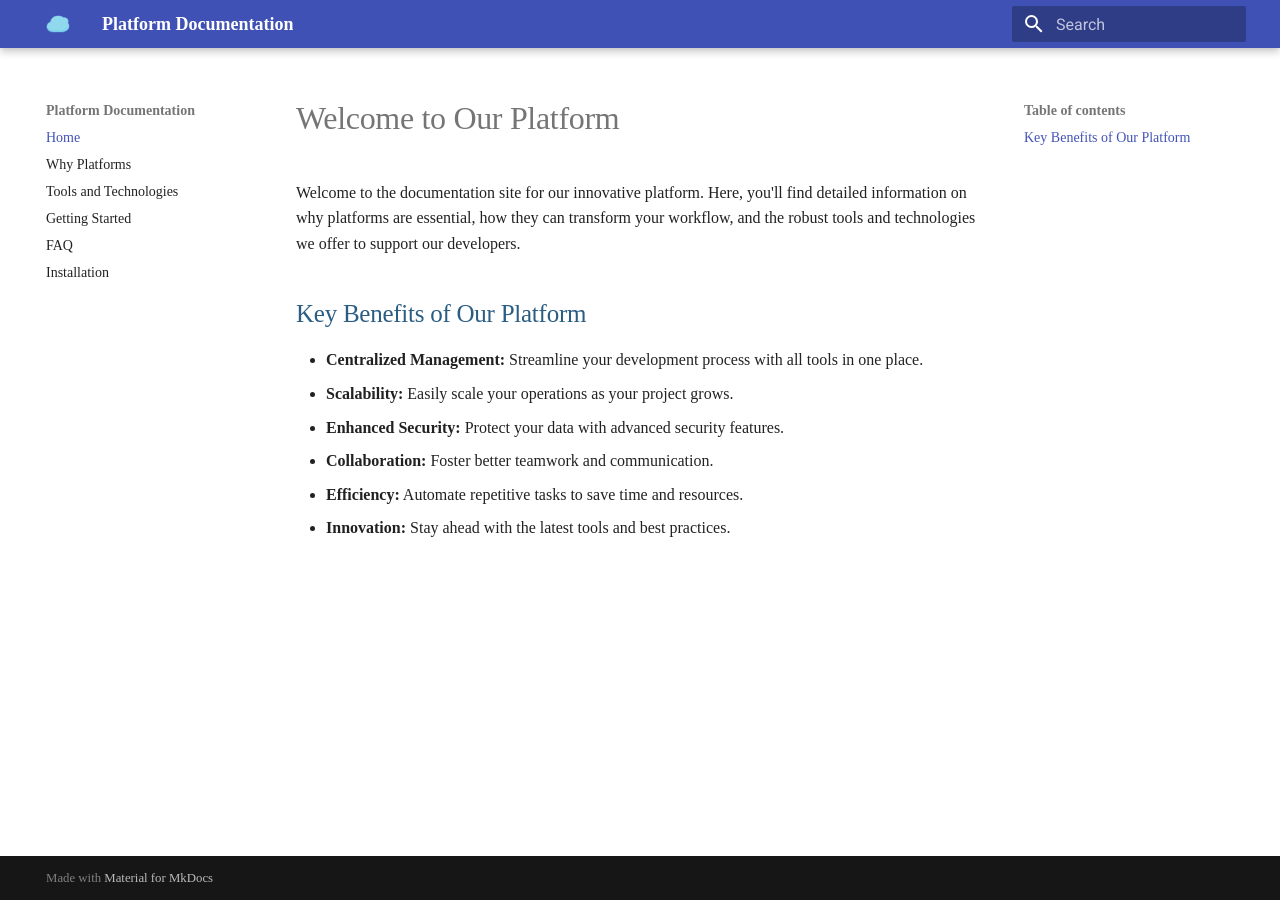
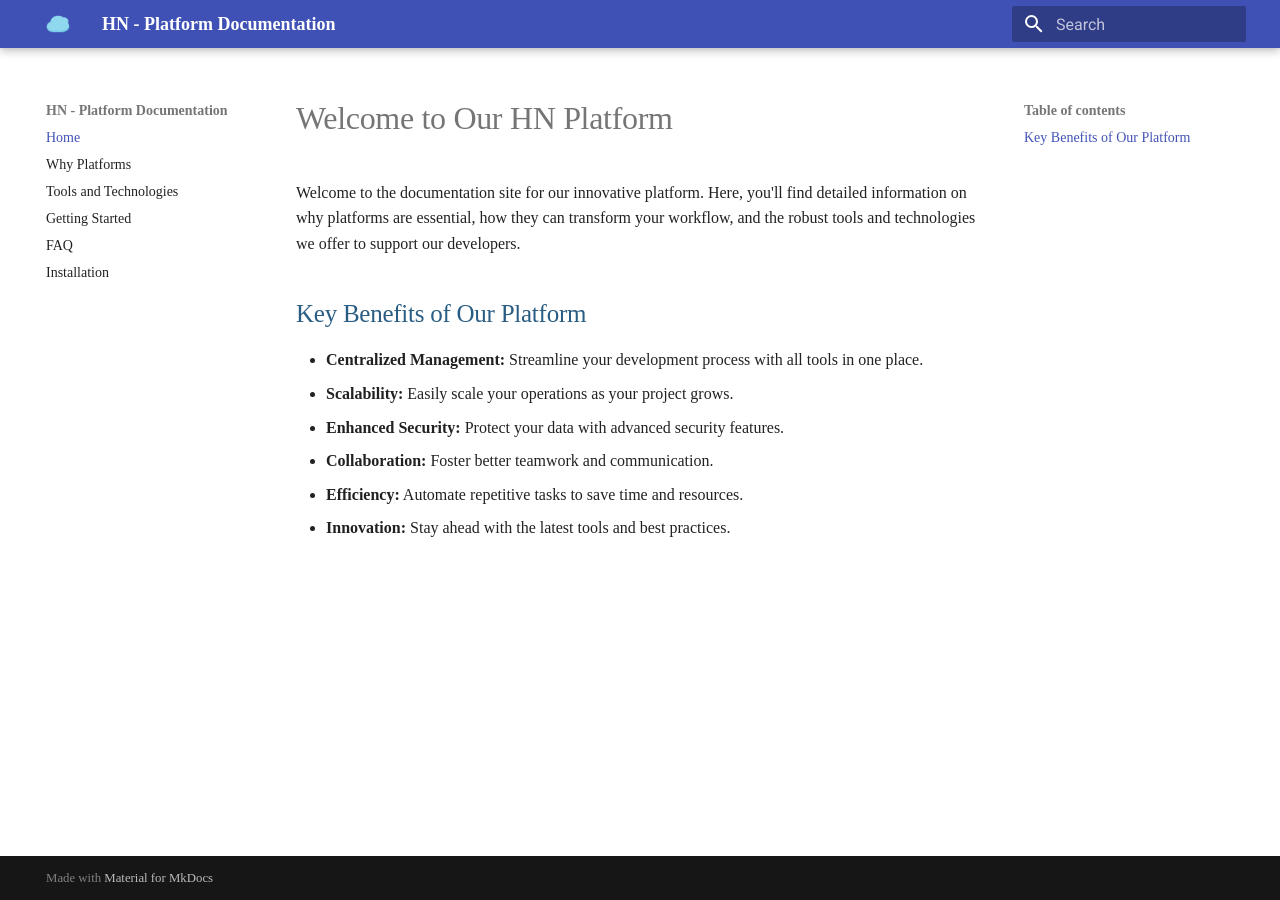
Before and after one commit to navtajr/thomas-at-2, an MkDocs documentation site: the page built from docs/index.md, in a window 1280 px wide. Built offline with MkDocs 1.6.1 and Material for MkDocs 9.7.7, drawn with Linux system fonts in a browser that asks for light colours.

```diff
--- a/docs/index.md
+++ b/docs/index.md
@@ -1,4 +1,4 @@
-# Welcome to Our Platform
+# Welcome to Our HN Platform
 
 Welcome to the documentation site for our innovative platform. Here, you'll find detailed information on why platforms are essential, how they can transform your workflow, and the robust tools and technologies we offer to support our developers.
 
--- a/mkdocs.yml
+++ b/mkdocs.yml
@@ -1,4 +1,4 @@
-site_name: Platform Documentation
+site_name: HN - Platform Documentation
 theme:
   name: 'material'
   logo: 'images/logo.png'
```
Also changed, not shown: 1 other file.
